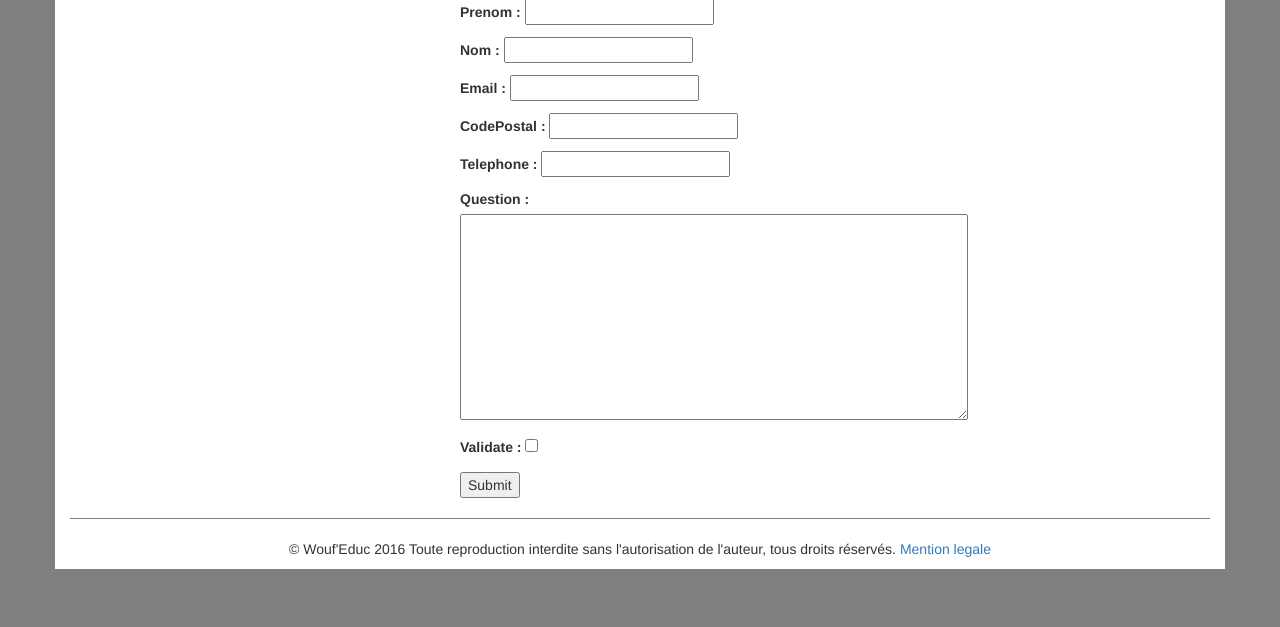
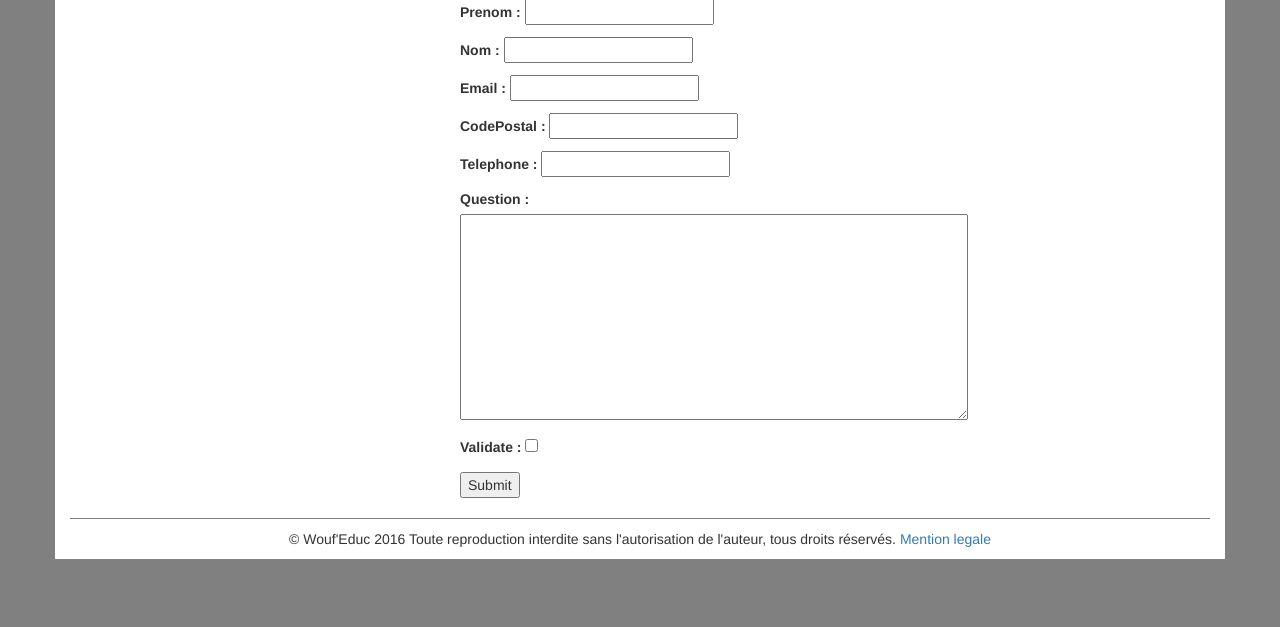
Before and after one commit to bensisko69/woufeduc, a Django app: page /contact in a window 1280 px wide. Shown: the part 173-800 px from the top of the page. Run offline with Django 3.2, Linux system fonts and the light colour scheme; some libraries are stand-ins or nearby versions.

Commit message:
mention.html

```diff
--- a/templates/main/footer.html
+++ b/templates/main/footer.html
@@ -1,7 +1,7 @@
 <footer class="col-xs-12">
 <div>
 	<div class="col-xs-12" style="margin-top: 20px; text-align: center; border-top: 1px solid grey">
-		<p style="margin-top: 20px">
+		<p style="margin-top: 10px">
 			&copy Wouf'Educ 2016 Toute reproduction interdite sans l'autorisation de l'auteur, tous droits réservés.
 				<a href="mention.html">Mention legale</a>
 		</p>
--- a/woufeduc/settings.py
+++ b/woufeduc/settings.py
@@ -41,6 +41,7 @@ INSTALLED_APPS = [
     'django.contrib.sites',
     'django.contrib.flatpages',
     'django_markdown',
+    'bootstrapform',
 ]
 
 MIDDLEWARE_CLASSES = [
```
Also changed, not shown: 1 other file.
